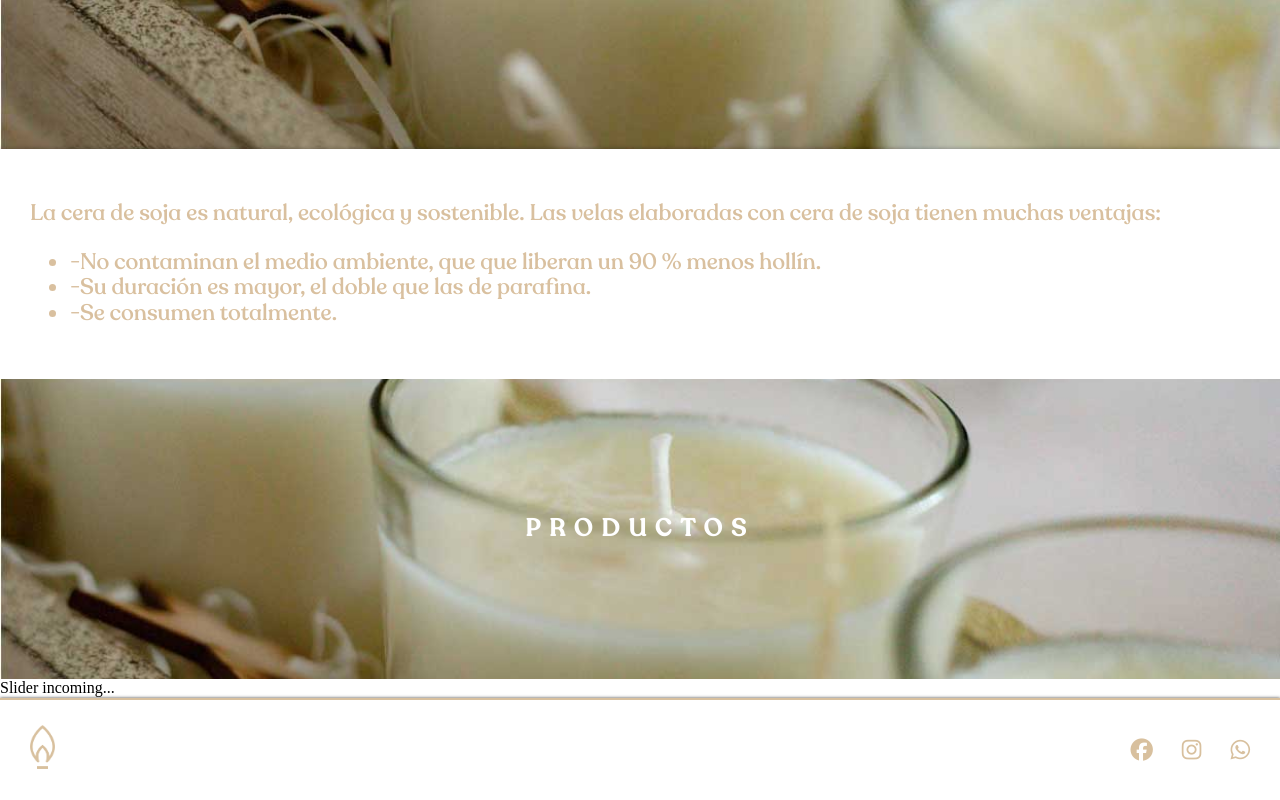
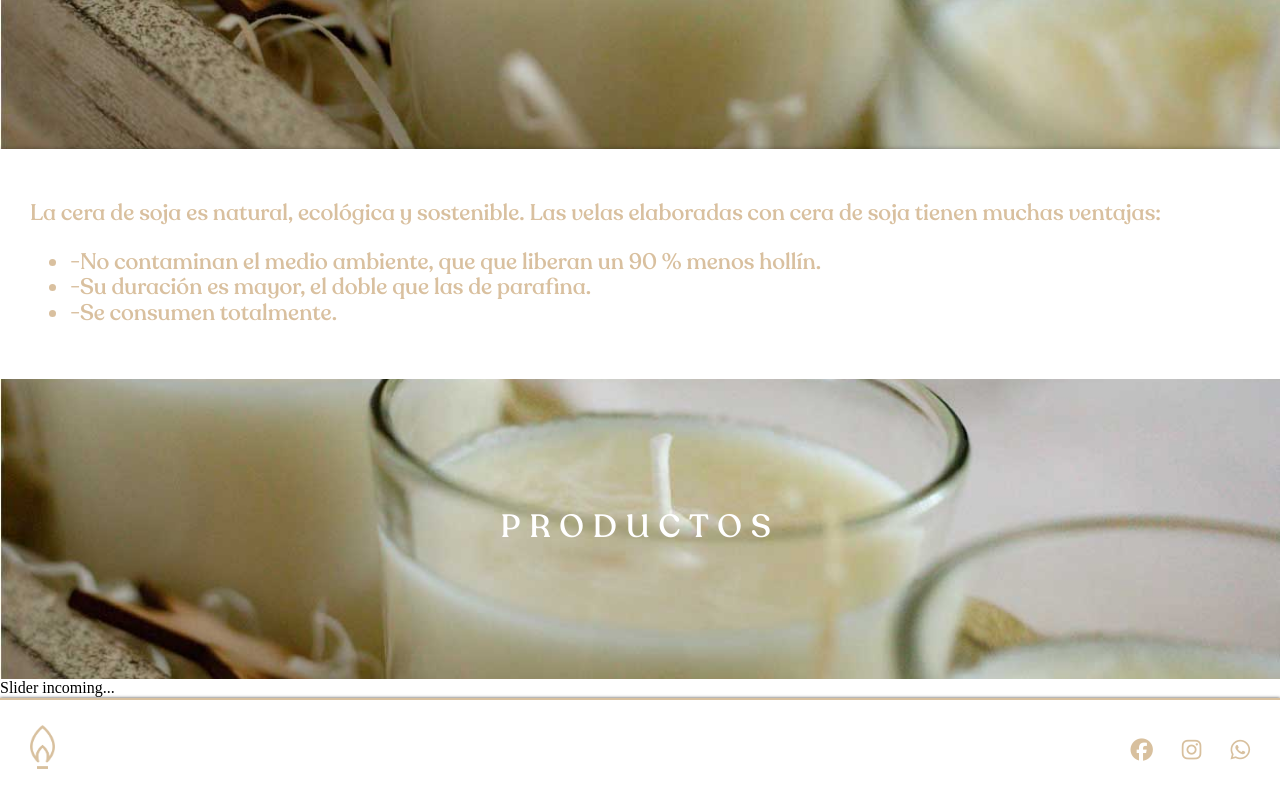
Before and after one commit to alejodieguez1/casadvelas-dieguez-dw, a plain HTML site: page public/index.html in a window 1280 px wide. Shown: the part 553-1353 px from the top of the page. Drawn offline with Linux system fonts and the light colour scheme; files whose address does not match are found by name.

Commit message:
feat: 1st deliver for project

```diff
--- a/public/index.html
+++ b/public/index.html
@@ -72,8 +72,10 @@
             </ul>
           </div>
         </section>
-        <section class="parallax">
-          <h2 class="home-h2 home-title">PRODUCTOS</h2>
+        <section class="middle-section">
+          <div class="middle-container parallax">
+            <h2 class="home-h2 home-title">Productos</h2>
+          </div>
         </section>
         <section id="slider-section"> <!--- Seccion con slider de productos --->
           <div>Slider incoming...</div>
--- a/src/styles/global.css
+++ b/src/styles/global.css
@@ -1,6 +1,9 @@
 @font-face {
   font-family: "Recoleta";
   src: url(../assets/fonts/RecoletaAlt-Medium.woff) format("woff");
+}
+h2 {
+  font-size: 2rem;
 }
 #header-section {
   background-color: #ffff;
@@ -71,3 +74,22 @@
   color: #aa867b;
   transition: 0.55s;
 }
+
+.parallax h2 {
+  color: #fff;
+  font-weight: 400;
+  font-family: "Recoleta";
+  letter-spacing: 9px;
+  display: inline-block;
+  margin-top: 270px;
+  text-transform: uppercase;
+}
+.parallax {
+  background-image: url("../assets/parallax-wallpaper.jpg");
+  min-height: 600px;
+  background-attachment: fixed;
+  background-position: center;
+  background-repeat: no-repeat;
+  background-size: cover;
+  text-align: center;
+}
--- a/src/styles/index.css
+++ b/src/styles/index.css
@@ -1,9 +1,6 @@
 #main-section .parallax {
-  /* The image used */
   background-image: url("../assets/parallax-wallpaper.jpg");
-  /* Set a specific height */
   min-height: 600px;
-  /* Create the parallax scrolling effect */
   background-attachment: fixed;
   background-position: center;
   background-repeat: no-repeat;
@@ -11,6 +8,7 @@
 }
 #main-section .parallax img {
   width: 270px;
+  margin-top: 230px;
 }
 .parallax {
   background-image: url("../assets/parallax-wallpaper.jpg");
@@ -19,14 +17,15 @@
   background-position: center;
   background-repeat: no-repeat;
   background-size: cover;
-  display: flex;
-  justify-content: center;
-  align-items: center;
+  text-align: center;
 }
 .parallax h2 {
   color: #fff;
   font-family: "Recoleta";
   letter-spacing: 9px;
+  display: inline-block;
+  margin-top: 130px;
+  text-transform: uppercase;
 }
 #description-section {
   background-color: #ffff;
```
Also changed, not shown: src/pages/cart.html (+5 -0 lines), src/pages/contact.html (+5 -0 lines), src/pages/products.html (+6 -12 lines), src/styles/products.css (added).
